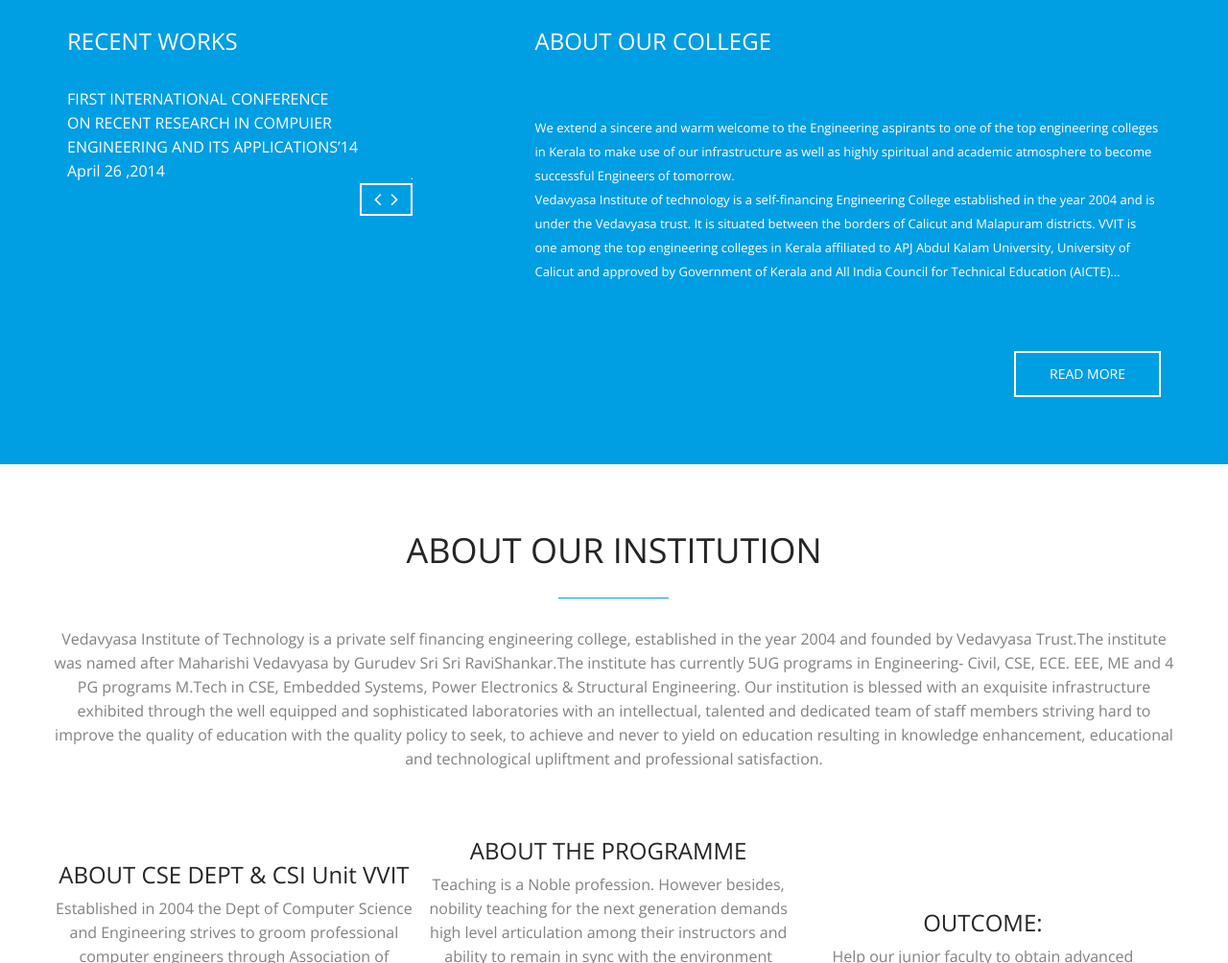
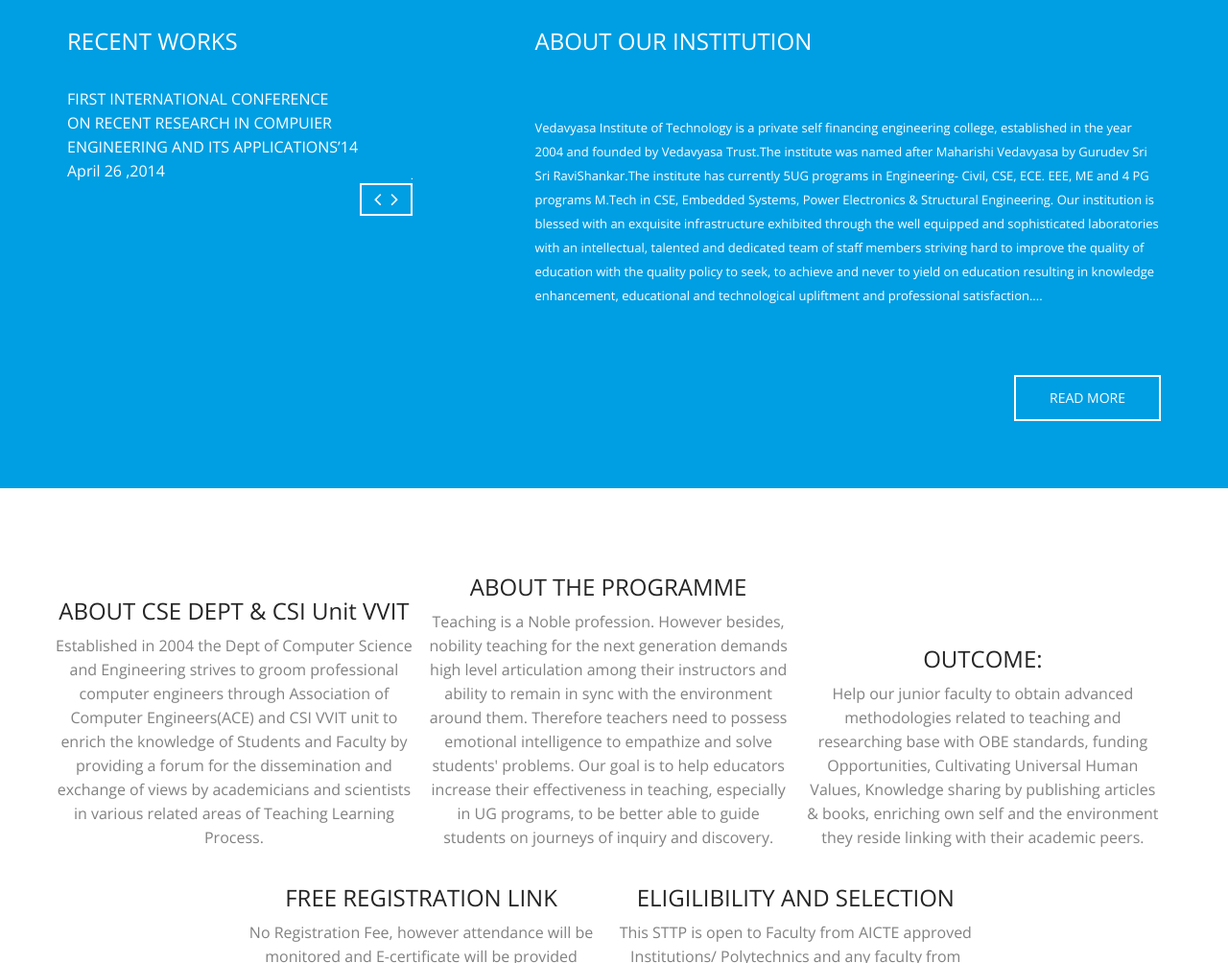
Before and after one commit to Esdark/College-Website, a plain HTML site: page index.html in a window 1280 px wide. Shown: the part 840-1844 px from the top of the page at 96% size. Drawn offline with nearby package versions, Linux system fonts and the light colour scheme; some packages are replaced by stand-ins of ours.

Commit message:
Update index.html

```diff
--- a/index.html
+++ b/index.html
@@ -195,10 +195,9 @@
 						</div>
 						<div class="col-md-7 col-md-offset-1 wow animated fadeInRight">
 							<div class="welcome-block">
-								<h3>About Our College</h3>
+								<h3>ABOUT OUR INSTITUTION</h3>
 						     	 <div class="message-body">
-						       		<p>We extend a sincere and warm welcome to the Engineering aspirants to one of the top engineering colleges in Kerala to make use of our infrastructure as well as highly spiritual and academic atmosphere to become successful Engineers of tomorrow.<br>
-										Vedavyasa Institute of technology is a self-financing Engineering College established in the year 2004 and is under the Vedavyasa trust. It is situated between the borders of Calicut and Malapuram districts. VVIT is one among the top engineering colleges in Kerala affiliated to APJ Abdul Kalam University, University of Calicut and approved by Government of Kerala and All India Council for Technical Education (AICTE)... </p>
+						       		<p>Vedavyasa Institute of Technology is a private self financing engineering college, established in the year 2004 and founded by Vedavyasa Trust.The institute was named after Maharishi Vedavyasa by Gurudev Sri Sri RaviShankar.The institute has currently 5UG programs in Engineering- Civil, CSE, ECE. EEE, ME and 4 PG programs M.Tech in CSE, Embedded Systems, Power Electronics & Structural Engineering. Our institution is blessed with an exquisite infrastructure exhibited through the well equipped and sophisticated laboratories with an intellectual, talented and dedicated team of staff members  striving hard to improve the quality of education with the quality policy to seek, to achieve and never to yield on education resulting in knowledge enhancement, educational and technological upliftment and professional satisfaction.... </p>
 						     	 </div>
 						       	<a href="#" class="btn btn-border btn-effect pull-right">Read More</a>
 						    </div>
@@ -214,12 +213,6 @@
 			 <section id="portfolio">
 				<div class="container">
 					<div class="row">
-
-						<div class="sec-title text-center wow animated fadeInDown">
-							<h2>ABOUT OUR INSTITUTION</h2>
-							<p>Vedavyasa Institute of Technology is a private self financing engineering college, established in the year 2004 and founded by Vedavyasa Trust.The institute was named after Maharishi Vedavyasa by Gurudev Sri Sri RaviShankar.The institute has currently 5UG programs in Engineering- Civil, CSE, ECE. EEE, ME and 4 PG programs M.Tech in CSE, Embedded Systems, Power Electronics & Structural Engineering. Our institution is blessed with an exquisite infrastructure exhibited through the well equipped and sophisticated laboratories with an intellectual, talented and dedicated team of staff members  striving hard to improve the quality of education with the quality policy to seek, to achieve and never to yield on education resulting in knowledge enhancement, educational and technological upliftment and professional satisfaction.</p>
-						</div>
-
 
 						<ul class="project-wrapper wow animated fadeInUp">
 
```
